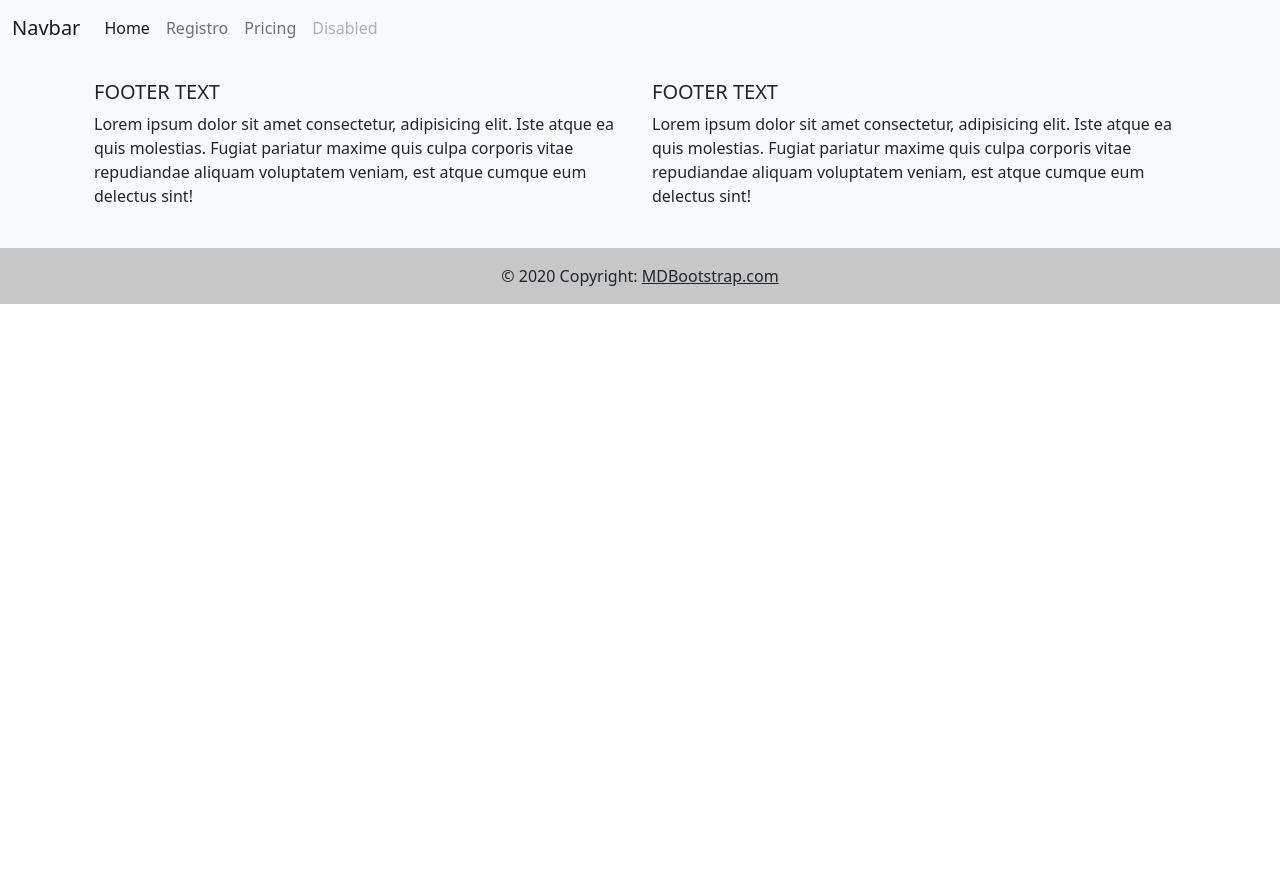
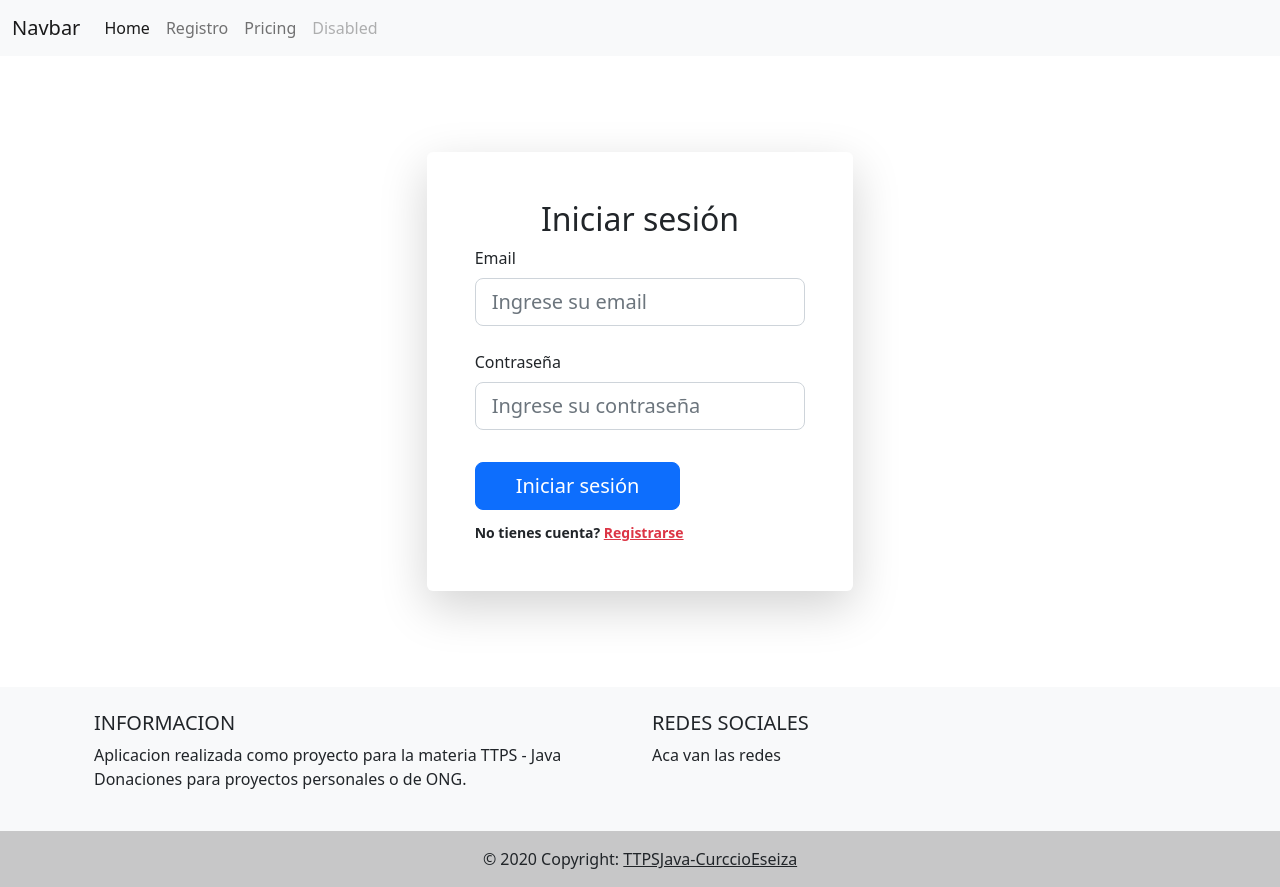
Before and after one commit to FedeEseiza/ManguitoApp, an Angular app: page /login in a window 1280 px wide. Before the commit this address led to /. Before the commit the page ends 800 px from the top, so only its background shows below. Built offline with nearby package versions, Linux system fonts and the light colour scheme.

Commit message:
Se agrego el login y se modificaron los estilos

```diff
--- a/src/app/app-routing.module.ts
+++ b/src/app/app-routing.module.ts
@@ -1,9 +1,13 @@
 import { NgModule } from '@angular/core';
 import { RouterModule, Routes } from '@angular/router';
 import { RegistroComponent } from './components/registro/registro.component';
+import { LoginComponent } from './components/login/login/login.component';
+import { HomeComponent } from './components/home/home/home.component';
 
 const routes: Routes = [
-  {path: 'registro', component:RegistroComponent}
+  {path: 'registro', component:RegistroComponent},
+  {path : 'login', component: LoginComponent},
+  {path: 'home', component: HomeComponent}
 ];
 
 @NgModule({
--- a/src/app/app.module.ts
+++ b/src/app/app.module.ts
@@ -9,6 +9,8 @@ import { RegistroComponent } from './components/registro/registro.component';
 import { FormsModule, ReactiveFormsModule } from '@angular/forms';
 import { HttpClientModule, HTTP_INTERCEPTORS } from '@angular/common/http';
 import { TokenizerService } from './services/tokenizer.service';
+import { LoginComponent } from './components/login/login/login.component';
+import { HomeComponent } from './components/home/home/home.component';
 
 
 @NgModule({
@@ -16,7 +18,9 @@ import { TokenizerService } from './services/tokenizer.service';
     AppComponent,
     NavbarComponent,
     FooterComponent,
-    RegistroComponent
+    RegistroComponent,
+    LoginComponent,
+    HomeComponent
   ],
   imports: [
     BrowserModule,
--- a/src/app/components/footer/footer.component.html
+++ b/src/app/components/footer/footer.component.html
@@ -5,24 +5,21 @@
       <div class="row">
         <!--Grid column-->
         <div class="col-lg-6 col-md-12 mb-4 mb-md-0">
-          <h5 class="text-uppercase">Footer text</h5>
+          <h5 class="text-uppercase">Informacion</h5>
 
           <p>
-            Lorem ipsum dolor sit amet consectetur, adipisicing elit. Iste atque ea quis
-            molestias. Fugiat pariatur maxime quis culpa corporis vitae repudiandae
-            aliquam voluptatem veniam, est atque cumque eum delectus sint!
+            Aplicacion realizada como proyecto para la materia TTPS - Java
+            Donaciones para proyectos personales o de ONG.
           </p>
         </div>
         <!--Grid column-->
 
         <!--Grid column-->
         <div class="col-lg-6 col-md-12 mb-4 mb-md-0">
-          <h5 class="text-uppercase">Footer text</h5>
+          <h5 class="text-uppercase">Redes sociales</h5>
 
           <p>
-            Lorem ipsum dolor sit amet consectetur, adipisicing elit. Iste atque ea quis
-            molestias. Fugiat pariatur maxime quis culpa corporis vitae repudiandae
-            aliquam voluptatem veniam, est atque cumque eum delectus sint!
+            Aca van las redes
           </p>
         </div>
         <!--Grid column-->
@@ -34,7 +31,7 @@
     <!-- Copyright -->
     <div class="text-center p-3" style="background-color: rgba(0, 0, 0, 0.2);">
       © 2020 Copyright:
-      <a class="text-dark" href="https://mdbootstrap.com/">MDBootstrap.com</a>
+      <a class="text-dark" href="#">TTPSJava-CurccioEseiza</a>
     </div>
     <!-- Copyright -->
   </footer>
--- /dev/null
+++ b/src/app/components/home/home/home.component.css
@@ -0,0 +1,6 @@
+body{
+    height: 100%;
+}
+h1{
+    text-align: center;
+}
--- /dev/null
+++ b/src/app/components/home/home/home.component.html
@@ -0,0 +1 @@
+<h1>Bienvenidos ManguitoApp</h1>
--- /dev/null
+++ b/src/app/components/login/login/login.component.html
@@ -0,0 +1,33 @@
+<section>
+    <div class="container-fluid h-custom">
+      <div class="row d-flex justify-content-center align-items-center fondoFlores py-5" >
+        <div class="col-md-8 col-lg-6 col-xl-4 shadow-lg p-5 my-5 bg-white rounded">
+          <h2 style="text-align: center;">Iniciar sesión</h2>
+          <form ngNativeValidate #userForm="ngForm" (ngSubmit)="onSubmit(userForm.value)">
+
+            <!-- Email input -->
+            <div class="form-outline mb-4">
+              <label class="form-label" for="form3Example3">Email</label>
+              <input type="email" id="form3Example3" name="email" ngModel class="form-control form-control-lg"
+                placeholder="Ingrese su email" required />
+            </div>
+
+            <!-- Password input -->
+            <div class="form-outline mb-3">
+              <label class="form-label" for="form3Example4">Contraseña</label>
+              <input type="password" id="form3Example4" name="password" ngModel class="form-control form-control-lg"
+                placeholder="Ingrese su contraseña" required />
+            </div>
+
+            <div class="text-center text-lg-start mt-4 pt-2">
+              <button type="submit" class="btn btn-primary btn-lg"
+                style="padding-left: 2.5rem; padding-right: 2.5rem;">Iniciar sesión</button>
+              <p class="small fw-bold mt-2 pt-1 mb-0">No tienes cuenta? <a routerLink="/registro"
+                  class="link-danger">Registrarse</a></p>
+            </div>
+
+          </form>
+        </div>
+      </div>
+    </div>
+  </section>
--- /dev/null
+++ b/src/app/components/login/login/login.component.ts
@@ -0,0 +1,16 @@
+import { Component } from '@angular/core';
+import { AuthService } from 'src/app/services/auth.service';
+import Swal from 'sweetalert2';
+
+@Component({
+  selector: 'app-login',
+  templateUrl: './login.component.html',
+  styleUrls: ['./login.component.css']
+})
+export class LoginComponent {
+  constructor(private authService: AuthService) { }
+  onSubmit(data: string){
+    console.log(data);
+    this.authService.login(data)
+  }
+}
--- a/src/app/components/navbar/navbar.component.html
+++ b/src/app/components/navbar/navbar.component.html
@@ -7,7 +7,7 @@
       <div class="collapse navbar-collapse" id="navbarNav">
         <ul class="navbar-nav">
           <li class="nav-item">
-            <a class="nav-link active" aria-current="page" href="#">Home</a>
+            <a class="nav-link active" aria-current="page" href="home">Home</a>
           </li>
           <li class="nav-item">
             <a class="nav-link" href="#" routerLink="registro">Registro</a>
--- a/src/app/services/auth.service.ts
+++ b/src/app/services/auth.service.ts
@@ -27,7 +27,7 @@ export class AuthService {
         window.localStorage.setItem("id_usuario", data.user_id);
         window.localStorage.setItem("email", data.email);
         window.localStorage.setItem("token", data.token);
-        this.router.navigate(["dashboard"])
+        this.router.navigate(["home"])
       });
   }
 
```
Also changed, not shown: src/app/components/home/home/home.component.ts (added, +10 -0 lines), src/app/components/login/login/login.component.css (added), 2 other files (tests, documents, lock files or other folders).
